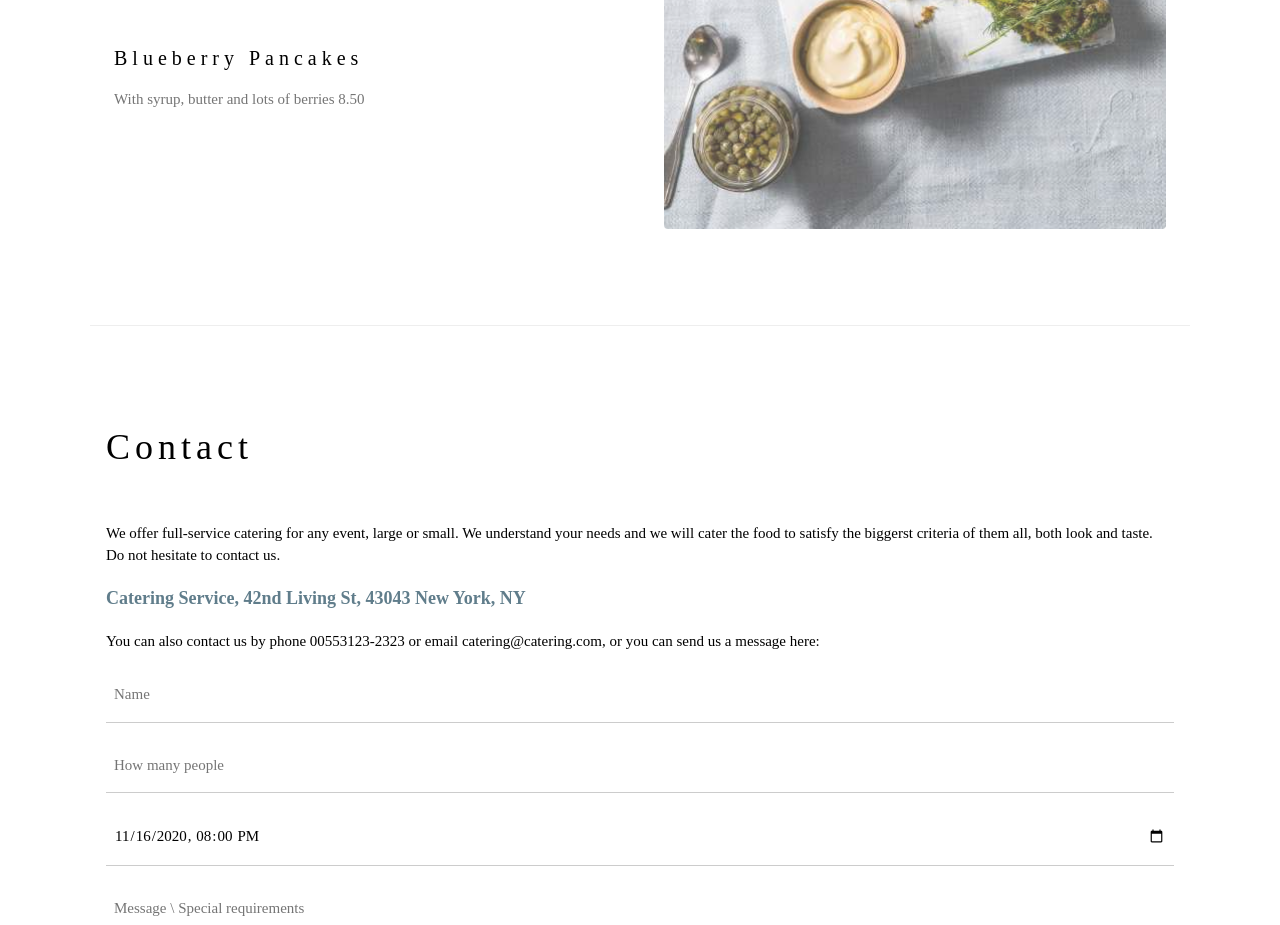
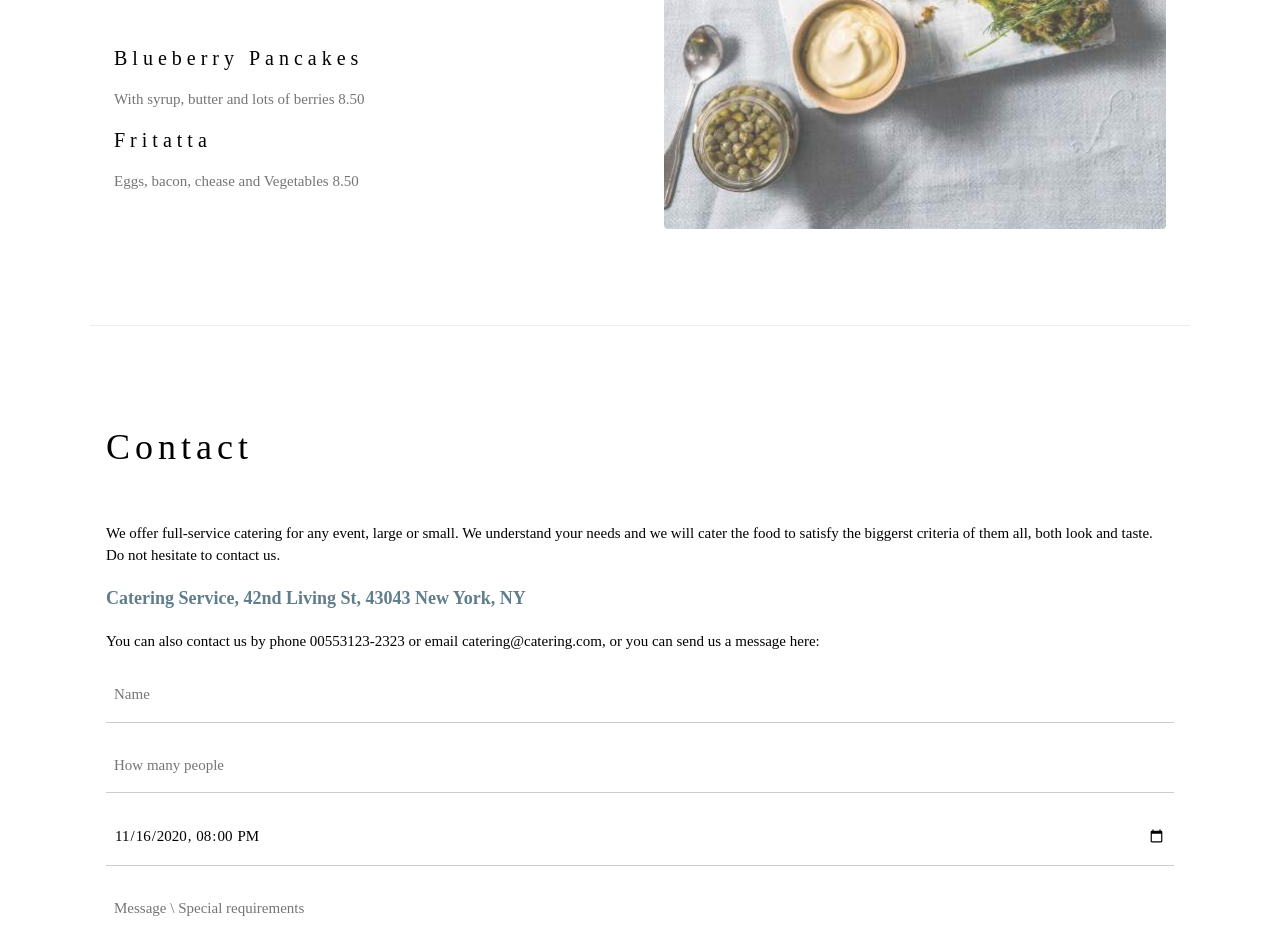
Before and after one commit to Brunoseven7/mywebsite, a plain HTML site: page index.html in a window 1280 px wide. Shown: the part 2060-2985 px from the top of the page. Drawn offline with nearby package versions, Linux system fonts and the light colour scheme.

Commit message:
Adcionado item Fritatta ao Menu

```diff
--- a/index.html
+++ b/index.html
@@ -74,6 +74,9 @@ h1, h2, h3, h4, h5, h6 {
 
       <h4>Blueberry Pancakes</h4>
       <p class="w3-text-grey">With syrup, butter and lots of berries 8.50</p>
+
+      <h4>Fritatta</h4>
+      <p class="w3-text-grey">Eggs, bacon, chease and Vegetables  8.50</p>
     </div>
 
     <div class="w3-col l6 w3-padding-large">
```
